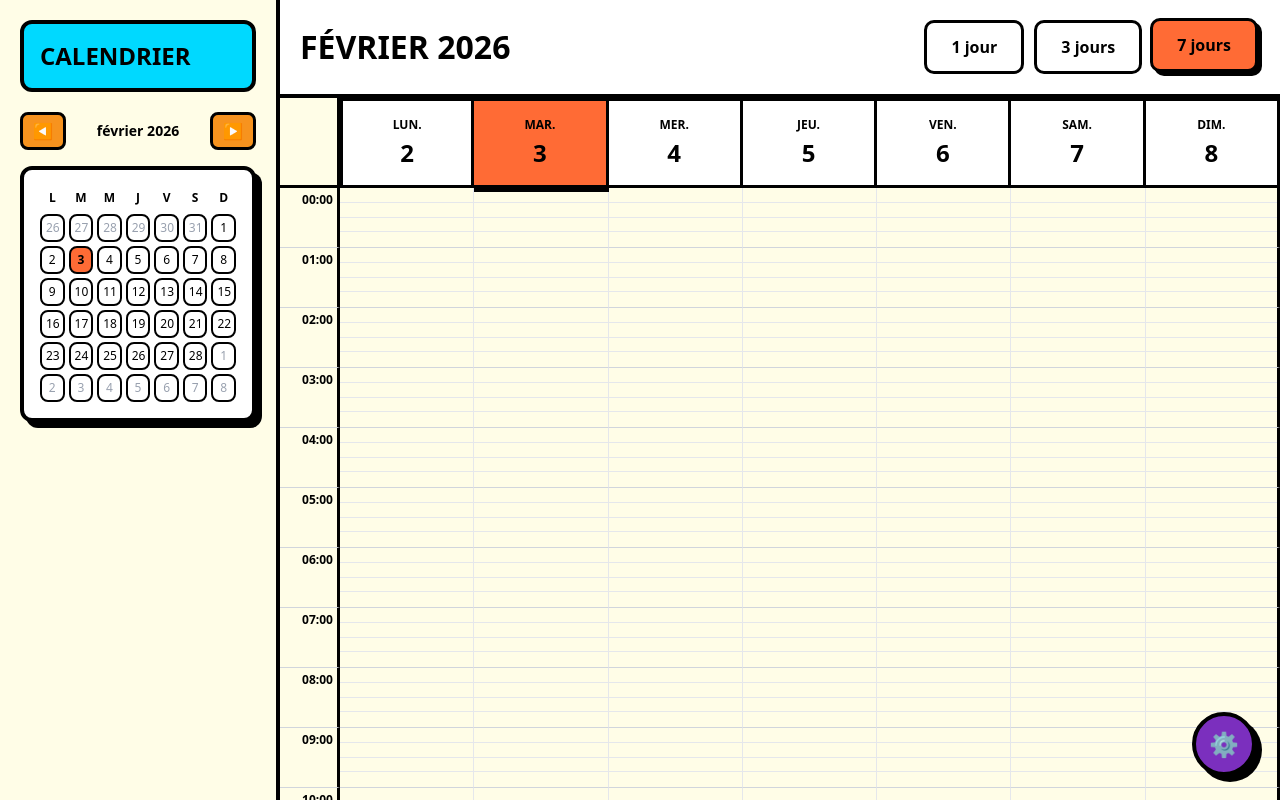
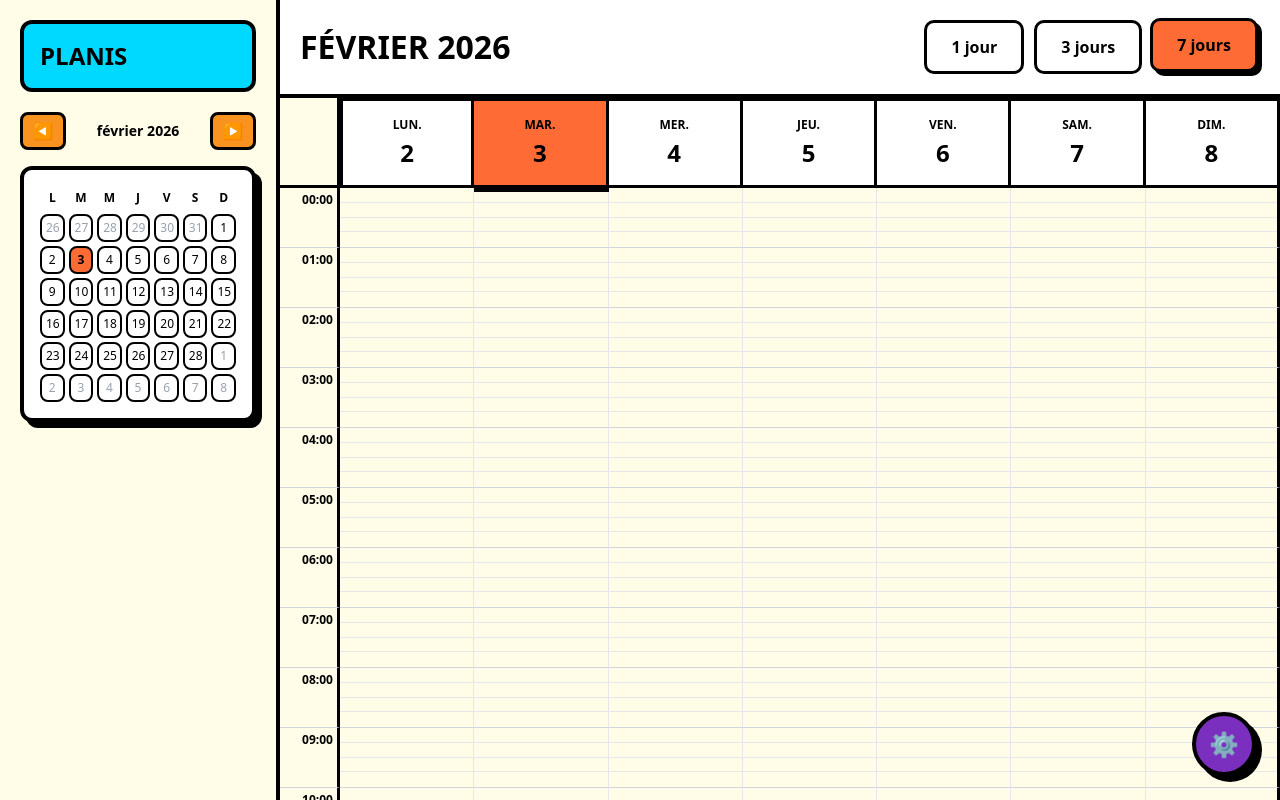
Before and after one commit to Walkberg/Planis, a React (Vite) app in the folder planis/: page / in a window 1280 px wide. Built offline with nearby package versions, Linux system fonts and the light colour scheme.

Commit message:
fix: update header title from 'Calendrier' to 'Planis' in CalendarPreview component

```diff
--- a/planis/src/features/calendar/components/CalendarPreview.tsx
+++ b/planis/src/features/calendar/components/CalendarPreview.tsx
@@ -16,7 +16,7 @@ export const CalendarPreview = () => {
   return (
     <div className="w-[280px] bg-neo-yellow border-r-4 border-black p-5 overflow-y-auto">
       <div className="bg-neo-cyan border-4 border-black p-4 mb-5  rounded-xl">
-        <h2 className="m-0 text-2xl font-bold uppercase">Calendrier</h2>
+        <h2 className="m-0 text-2xl font-bold uppercase">Planis</h2>
       </div>
 
       <div className="flex justify-between items-center mb-4">
```
